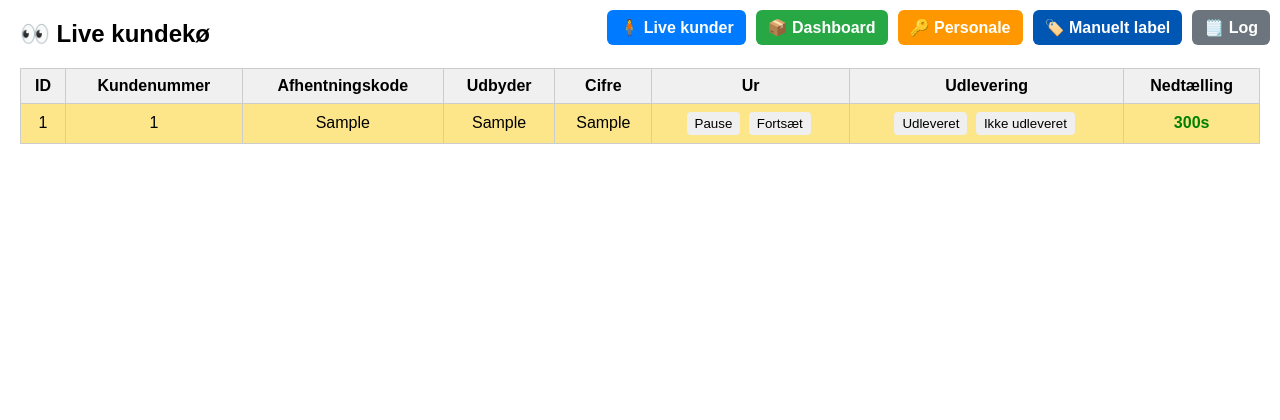
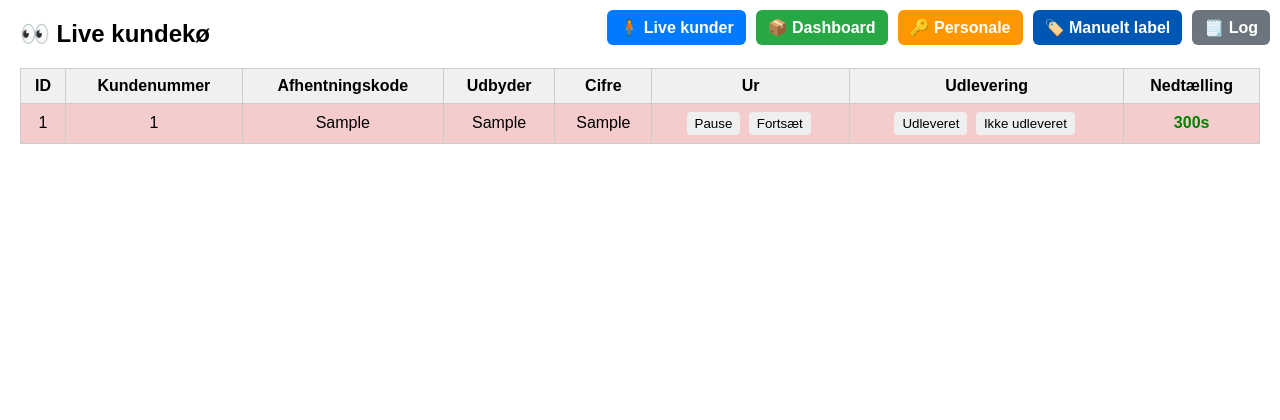
Before and after one commit to bikramdk-bot/package_shop, a Flask app: page /live_customers in a window 1280 px wide. Shown: the top 420 px of the page. Run offline with Flask 3, Linux system fonts and the light colour scheme; tables that the repository leaves empty hold one stand-in row (values such as "Sample post").

Commit message:
Refactor customer entry color handling to use CSS classes for grouping

```diff
--- a/src/static/style.css
+++ b/src/static/style.css
@@ -29,3 +29,15 @@ button {
 button:hover {
   opacity: 0.8;
 }
+
+/* Customer grouping colors (1..10) for live_customers rows */
+.customer-color-1 { background: #f4cccc; }
+.customer-color-2 { background: #ffe599; }
+.customer-color-3 { background: #d9ead3; }
+.customer-color-4 { background: #c9daf8; }
+.customer-color-5 { background: #ead1dc; }
+.customer-color-6 { background: #cfe2f3; }
+.customer-color-7 { background: #f9cb9c; }
+.customer-color-8 { background: #d0e0e3; }
+.customer-color-9 { background: #fff2cc; }
+.customer-color-10 { background: #ead1dc; }
--- a/src/templates/live_customers.html
+++ b/src/templates/live_customers.html
@@ -73,12 +73,6 @@ async function loadEntries() {
 
   const now = new Date();
 
-  // Color palette for grouping by customer number (ticket_number)
-  const colors = [
-    '#fde68a', '#a7f3d0', '#bfdbfe', '#c7d2fe', '#fecaca',
-    '#fbcfe8', '#ddd6fe', '#bbf7d0', '#fed7aa', '#e9d5ff'
-  ];
-
   for (const row of data) {
     const createdAt = new Date(row.created_at);
     const elapsed = (now - createdAt) / 1000;
@@ -91,10 +85,9 @@ async function loadEntries() {
     const color =
       remaining <= 15 ? 'red' :
       remaining <= 60 ? 'orange' : 'green';
-    const groupIdx = typeof row.ticket_number === 'number' && row.ticket_number > 0
-      ? (row.ticket_number - 1) % colors.length
-      : ((row.id || 0) % colors.length);
-    tr.style.background = colors[groupIdx];
+    const basis = (typeof row.ticket_number === 'number' && row.ticket_number > 0) ? row.ticket_number : (row.id || 0);
+    const groupIdx = ((basis - 1) % 10) + 1; // 1..10
+    tr.classList.add(`customer-color-${groupIdx}`);
 
   const holdStart = i18n?.[currentLang]?.holdStart || 'Pause';
   const holdPause = i18n?.[currentLang]?.holdPause || 'Continue';
```
